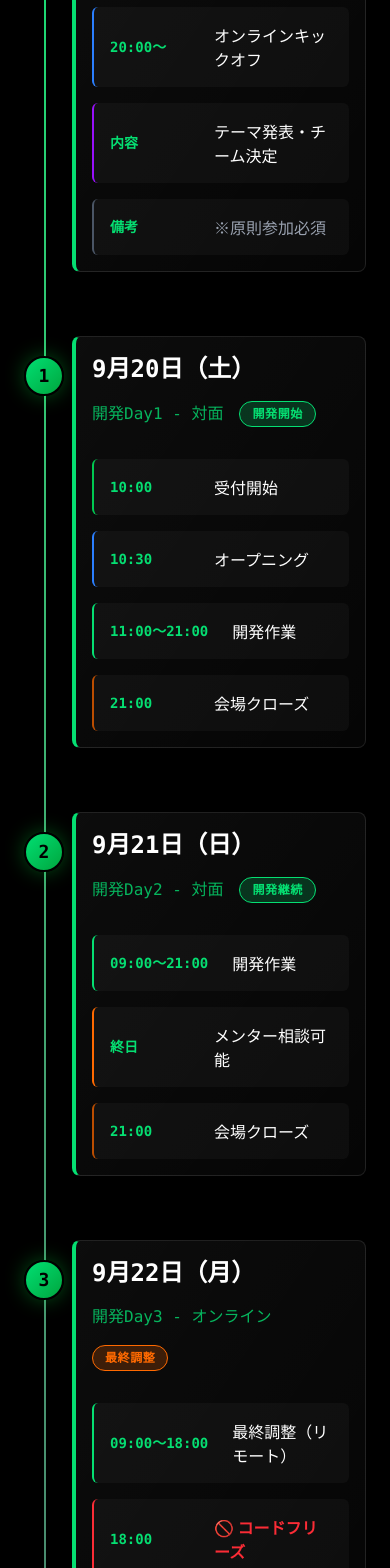
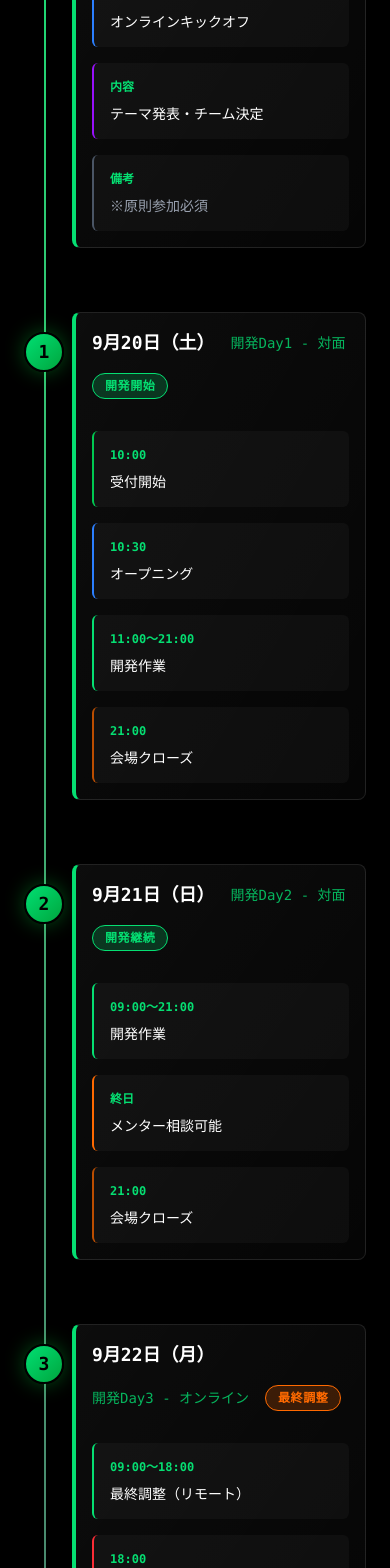
Before and after one commit to Tech-SummerCamp/TSC, a React (Vite) app: page /TSC/schedule in a window 390 px wide. Shown: the part 380-1948 px from the top of the page. Built offline with nearby package versions, Linux system fonts and the light colour scheme.

Commit message:
スケジュールのモバイルUI修正

```diff
--- a/src/pages/2025/Schedule.tsx
+++ b/src/pages/2025/Schedule.tsx
@@ -4,7 +4,7 @@ const Schedule = () => {
     <div className="pt-8">
       <section className="">
         <div className="container mx-auto px-6">
-          <h1 className="text-5xl md:text-6xl font-mono font-bold text-center mb-12 md:mb-16">
+          <h1 className="text-3xl sm:text-4xl md:text-5xl lg:text-6xl font-mono font-bold text-center mb-8 sm:mb-10 md:mb-12 lg:mb-16">
             <span className="glitch" data-text="SCHEDULE">SCHEDULE</span>
           </h1>
 
@@ -17,22 +17,22 @@ const Schedule = () => {
               </div>
               <div className="bg-gradient-to-br from-white/5 to-white/2 border border-white/10 border-l-4 border-l-green-400 rounded-lg p-4 md:p-8 transition-all duration-300 hover:border-green-400 hover:translate-x-2 hover:shadow-[0_10px_30px_rgba(0,255,65,0.1)] relative overflow-hidden before:absolute before:top-0 before:left-0 before:right-0 before:h-0.5 before:bg-gradient-to-r before:from-green-400 before:to-transparent before:scale-x-0 hover:before:scale-x-100 before:transition-transform before:duration-300">
                 <div className="flex items-center gap-4 mb-8 flex-wrap">
-                  <h3 className="font-mono text-2xl font-bold text-white">9月17日（水）</h3>
-                  <span className="font-mono text-base text-green-400 opacity-80">キックオフ - オンライン</span>
+                  <h3 className="font-mono text-lg sm:text-xl md:text-2xl font-bold text-white">9月17日（水）</h3>
+                  <span className="font-mono text-sm sm:text-base text-green-400 opacity-80">キックオフ - オンライン</span>
                   <span className="px-3 py-1 rounded-full font-mono text-xs font-semibold uppercase tracking-wider bg-blue-500/20 text-blue-500 border border-blue-500">事前準備</span>
                 </div>
                 <div className="flex flex-col gap-4">
-                  <div className="flex items-center gap-6 p-4 bg-white/3 rounded-md border-l-2 border-l-blue-500 transition-all duration-300 hover:bg-white/5 hover:translate-x-1">
-                    <span className="font-mono text-sm font-semibold text-green-400 min-w-[80px] md:min-w-[120px]">20:00〜</span>
-                    <span className="text-base text-white flex-1">オンラインキックオフ</span>
+                  <div className="flex flex-col sm:flex-row sm:items-center gap-2 sm:gap-6 p-4 bg-white/3 rounded-md border-l-2 border-l-blue-500 transition-all duration-300 hover:bg-white/5 hover:translate-x-1">
+                    <span className="font-mono text-xs sm:text-sm font-semibold text-green-400 min-w-[60px] sm:min-w-[80px] md:min-w-[120px]">20:00〜</span>
+                    <span className="text-sm sm:text-base text-white flex-1">オンラインキックオフ</span>
                   </div>
-                  <div className="flex items-center gap-6 p-4 bg-white/3 rounded-md border-l-2 border-l-purple-600 transition-all duration-300 hover:bg-white/5 hover:translate-x-1">
-                    <span className="font-mono text-sm font-semibold text-green-400 min-w-[80px] md:min-w-[120px]">内容</span>
-                    <span className="text-base text-white flex-1">テーマ発表・チーム決定</span>
+                  <div className="flex flex-col sm:flex-row sm:items-center gap-2 sm:gap-6 p-4 bg-white/3 rounded-md border-l-2 border-l-purple-600 transition-all duration-300 hover:bg-white/5 hover:translate-x-1">
+                    <span className="font-mono text-xs sm:text-sm font-semibold text-green-400 min-w-[60px] sm:min-w-[80px] md:min-w-[120px]">内容</span>
+                    <span className="text-sm sm:text-base text-white flex-1">テーマ発表・チーム決定</span>
                   </div>
-                  <div className="flex items-center gap-6 p-4 bg-white/3 rounded-md border-l-2 border-l-gray-600 transition-all duration-300 hover:bg-white/5 hover:translate-x-1">
-                    <span className="font-mono text-sm font-semibold text-green-400 min-w-[80px] md:min-w-[120px]">備考</span>
-                    <span className="text-base text-gray-400 flex-1">※原則参加必須</span>
+                  <div className="flex flex-col sm:flex-row sm:items-center gap-2 sm:gap-6 p-4 bg-white/3 rounded-md border-l-2 border-l-gray-600 transition-all duration-300 hover:bg-white/5 hover:translate-x-1">
+                    <span className="font-mono text-xs sm:text-sm font-semibold text-green-400 min-w-[60px] sm:min-w-[80px] md:min-w-[120px]">備考</span>
+                    <span className="text-sm sm:text-base text-gray-400 flex-1">※原則参加必須</span>
                   </div>
                 </div>
               </div>
@@ -44,26 +44,26 @@ const Schedule = () => {
               </div>
               <div className="bg-gradient-to-br from-white/5 to-white/2 border border-white/10 border-l-4 border-l-green-400 rounded-lg p-4 md:p-8 transition-all duration-300 hover:border-green-400 hover:translate-x-2 hover:shadow-[0_10px_30px_rgba(0,255,65,0.1)] relative overflow-hidden before:absolute before:top-0 before:left-0 before:right-0 before:h-0.5 before:bg-gradient-to-r before:from-green-400 before:to-transparent before:scale-x-0 hover:before:scale-x-100 before:transition-transform before:duration-300">
                 <div className="flex items-center gap-4 mb-8 flex-wrap">
-                  <h3 className="font-mono text-2xl font-bold text-white">9月20日（土）</h3>
-                  <span className="font-mono text-base text-green-400 opacity-80">開発Day1 - 対面</span>
+                  <h3 className="font-mono text-lg sm:text-xl md:text-2xl font-bold text-white">9月20日（土）</h3>
+                  <span className="font-mono text-sm sm:text-base text-green-400 opacity-80">開発Day1 - 対面</span>
                   <span className="px-3 py-1 rounded-full font-mono text-xs font-semibold uppercase tracking-wider bg-green-400/20 text-green-400 border border-green-400">開発開始</span>
                 </div>
                 <div className="flex flex-col gap-4">
-                  <div className="flex items-center gap-6 p-4 bg-white/3 rounded-md border-l-2 border-l-green-500 transition-all duration-300 hover:bg-white/5 hover:translate-x-1">
-                    <span className="font-mono text-sm font-semibold text-green-400 min-w-[80px] md:min-w-[120px]">10:00</span>
-                    <span className="text-base text-white flex-1">受付開始</span>
+                  <div className="flex flex-col sm:flex-row sm:items-center gap-2 sm:gap-6 p-4 bg-white/3 rounded-md border-l-2 border-l-green-500 transition-all duration-300 hover:bg-white/5 hover:translate-x-1">
+                    <span className="font-mono text-xs sm:text-sm font-semibold text-green-400 min-w-[60px] sm:min-w-[80px] md:min-w-[120px]">10:00</span>
+                    <span className="text-sm sm:text-base text-white flex-1">受付開始</span>
                   </div>
-                  <div className="flex items-center gap-6 p-4 bg-white/3 rounded-md border-l-2 border-l-blue-500 transition-all duration-300 hover:bg-white/5 hover:translate-x-1">
-                    <span className="font-mono text-sm font-semibold text-green-400 min-w-[80px] md:min-w-[120px]">10:30</span>
-                    <span className="text-base text-white flex-1">オープニング</span>
+                  <div className="flex flex-col sm:flex-row sm:items-center gap-2 sm:gap-6 p-4 bg-white/3 rounded-md border-l-2 border-l-blue-500 transition-all duration-300 hover:bg-white/5 hover:translate-x-1">
+                    <span className="font-mono text-xs sm:text-sm font-semibold text-green-400 min-w-[60px] sm:min-w-[80px] md:min-w-[120px]">10:30</span>
+                    <span className="text-sm sm:text-base text-white flex-1">オープニング</span>
                   </div>
-                  <div className="flex items-center gap-6 p-4 bg-white/3 rounded-md border-l-2 border-l-green-400 transition-all duration-300 hover:bg-white/5 hover:translate-x-1">
-                    <span className="font-mono text-sm font-semibold text-green-400 min-w-[80px] md:min-w-[120px]">11:00〜21:00</span>
-                    <span className="text-base text-white flex-1">開発作業</span>
+                  <div className="flex flex-col sm:flex-row sm:items-center gap-2 sm:gap-6 p-4 bg-white/3 rounded-md border-l-2 border-l-green-400 transition-all duration-300 hover:bg-white/5 hover:translate-x-1">
+                    <span className="font-mono text-xs sm:text-sm font-semibold text-green-400 min-w-[60px] sm:min-w-[80px] md:min-w-[120px]">11:00〜21:00</span>
+                    <span className="text-sm sm:text-base text-white flex-1">開発作業</span>
                   </div>
-                  <div className="flex items-center gap-6 p-4 bg-white/3 rounded-md border-l-2 border-l-amber-700 transition-all duration-300 hover:bg-white/5 hover:translate-x-1">
-                    <span className="font-mono text-sm font-semibold text-green-400 min-w-[80px] md:min-w-[120px]">21:00</span>
-                    <span className="text-base text-white flex-1">会場クローズ</span>
+                  <div className="flex flex-col sm:flex-row sm:items-center gap-2 sm:gap-6 p-4 bg-white/3 rounded-md border-l-2 border-l-amber-700 transition-all duration-300 hover:bg-white/5 hover:translate-x-1">
+                    <span className="font-mono text-xs sm:text-sm font-semibold text-green-400 min-w-[60px] sm:min-w-[80px] md:min-w-[120px]">21:00</span>
+                    <span className="text-sm sm:text-base text-white flex-1">会場クローズ</span>
                   </div>
                 </div>
               </div>
@@ -75,22 +75,22 @@ const Schedule = () => {
               </div>
               <div className="bg-gradient-to-br from-white/5 to-white/2 border border-white/10 border-l-4 border-l-green-400 rounded-lg p-4 md:p-8 transition-all duration-300 hover:border-green-400 hover:translate-x-2 hover:shadow-[0_10px_30px_rgba(0,255,65,0.1)] relative overflow-hidden before:absolute before:top-0 before:left-0 before:right-0 before:h-0.5 before:bg-gradient-to-r before:from-green-400 before:to-transparent before:scale-x-0 hover:before:scale-x-100 before:transition-transform before:duration-300">
                 <div className="flex items-center gap-4 mb-8 flex-wrap">
-                  <h3 className="font-mono text-2xl font-bold text-white">9月21日（日）</h3>
-                  <span className="font-mono text-base text-green-400 opacity-80">開発Day2 - 対面</span>
+                  <h3 className="font-mono text-lg sm:text-xl md:text-2xl font-bold text-white">9月21日（日）</h3>
+                  <span className="font-mono text-sm sm:text-base text-green-400 opacity-80">開発Day2 - 対面</span>
                   <span className="px-3 py-1 rounded-full font-mono text-xs font-semibold uppercase tracking-wider bg-green-400/20 text-green-400 border border-green-400">開発継続</span>
                 </div>
                 <div className="flex flex-col gap-4">
-                  <div className="flex items-center gap-6 p-4 bg-white/3 rounded-md border-l-2 border-l-green-400 transition-all duration-300 hover:bg-white/5 hover:translate-x-1">
-                    <span className="font-mono text-sm font-semibold text-green-400 min-w-[80px] md:min-w-[120px]">09:00〜21:00</span>
-                    <span className="text-base text-white flex-1">開発作業</span>
+                  <div className="flex flex-col sm:flex-row sm:items-center gap-2 sm:gap-6 p-4 bg-white/3 rounded-md border-l-2 border-l-green-400 transition-all duration-300 hover:bg-white/5 hover:translate-x-1">
+                    <span className="font-mono text-xs sm:text-sm font-semibold text-green-400 min-w-[60px] sm:min-w-[80px] md:min-w-[120px]">09:00〜21:00</span>
+                    <span className="text-sm sm:text-base text-white flex-1">開発作業</span>
                   </div>
-                  <div className="flex items-center gap-6 p-4 bg-white/3 rounded-md border-l-2 border-l-orange-500 transition-all duration-300 hover:bg-white/5 hover:translate-x-1">
-                    <span className="font-mono text-sm font-semibold text-green-400 min-w-[80px] md:min-w-[120px]">終日</span>
-                    <span className="text-base text-white flex-1">メンター相談可能</span>
+                  <div className="flex flex-col sm:flex-row sm:items-center gap-2 sm:gap-6 p-4 bg-white/3 rounded-md border-l-2 border-l-orange-500 transition-all duration-300 hover:bg-white/5 hover:translate-x-1">
+                    <span className="font-mono text-xs sm:text-sm font-semibold text-green-400 min-w-[60px] sm:min-w-[80px] md:min-w-[120px]">終日</span>
+                    <span className="text-sm sm:text-base text-white flex-1">メンター相談可能</span>
                   </div>
-                  <div className="flex items-center gap-6 p-4 bg-white/3 rounded-md border-l-2 border-l-amber-700 transition-all duration-300 hover:bg-white/5 hover:translate-x-1">
-                    <span className="font-mono text-sm font-semibold text-green-400 min-w-[80px] md:min-w-[120px]">21:00</span>
-                    <span className="text-base text-white flex-1">会場クローズ</span>
+                  <div className="flex flex-col sm:flex-row sm:items-center gap-2 sm:gap-6 p-4 bg-white/3 rounded-md border-l-2 border-l-amber-700 transition-all duration-300 hover:bg-white/5 hover:translate-x-1">
+                    <span className="font-mono text-xs sm:text-sm font-semibold text-green-400 min-w-[60px] sm:min-w-[80px] md:min-w-[120px]">21:00</span>
+                    <span className="text-sm sm:text-base text-white flex-1">会場クローズ</span>
                   </div>
                 </div>
               </div>
@@ -102,22 +102,22 @@ const Schedule = () => {
               </div>
               <div className="bg-gradient-to-br from-white/5 to-white/2 border border-white/10 border-l-4 border-l-green-400 rounded-lg p-4 md:p-8 transition-all duration-300 hover:border-green-400 hover:translate-x-2 hover:shadow-[0_10px_30px_rgba(0,255,65,0.1)] relative overflow-hidden before:absolute before:top-0 before:left-0 before:right-0 before:h-0.5 before:bg-gradient-to-r before:from-green-400 before:to-transparent before:scale-x-0 hover:before:scale-x-100 before:transition-transform before:duration-300">
                 <div className="flex items-center gap-4 mb-8 flex-wrap">
-                  <h3 className="font-mono text-2xl font-bold text-white">9月22日（月）</h3>
-                  <span className="font-mono text-base text-green-400 opacity-80">開発Day3 - オンライン</span>
+                  <h3 className="font-mono text-lg sm:text-xl md:text-2xl font-bold text-white">9月22日（月）</h3>
+                  <span className="font-mono text-sm sm:text-base text-green-400 opacity-80">開発Day3 - オンライン</span>
                   <span className="px-3 py-1 rounded-full font-mono text-xs font-semibold uppercase tracking-wider bg-orange-500/20 text-orange-500 border border-orange-500">最終調整</span>
                 </div>
                 <div className="flex flex-col gap-4">
-                  <div className="flex items-center gap-6 p-4 bg-white/3 rounded-md border-l-2 border-l-green-400 transition-all duration-300 hover:bg-white/5 hover:translate-x-1">
-                    <span className="font-mono text-sm font-semibold text-green-400 min-w-[80px] md:min-w-[120px]">09:00〜18:00</span>
-                    <span className="text-base text-white flex-1">最終調整（リモート）</span>
+                  <div className="flex flex-col sm:flex-row sm:items-center gap-2 sm:gap-6 p-4 bg-white/3 rounded-md border-l-2 border-l-green-400 transition-all duration-300 hover:bg-white/5 hover:translate-x-1">
+                    <span className="font-mono text-xs sm:text-sm font-semibold text-green-400 min-w-[60px] sm:min-w-[80px] md:min-w-[120px]">09:00〜18:00</span>
+                    <span className="text-sm sm:text-base text-white flex-1">最終調整（リモート）</span>
                   </div>
-                  <div className="flex items-center gap-6 p-4 bg-white/3 rounded-md border-l-2 border-l-red-500 transition-all duration-300 hover:bg-white/5 hover:translate-x-1">
-                    <span className="font-mono text-sm font-semibold text-green-400 min-w-[80px] md:min-w-[120px]">18:00</span>
-                    <span className="text-base text-red-500 font-semibold flex-1">🚫 コードフリーズ</span>
+                  <div className="flex flex-col sm:flex-row sm:items-center gap-2 sm:gap-6 p-4 bg-white/3 rounded-md border-l-2 border-l-red-500 transition-all duration-300 hover:bg-white/5 hover:translate-x-1">
+                    <span className="font-mono text-xs sm:text-sm font-semibold text-green-400 min-w-[60px] sm:min-w-[80px] md:min-w-[120px]">18:00</span>
+                    <span className="text-sm sm:text-base text-red-500 font-semibold flex-1">🚫 コードフリーズ</span>
                   </div>
-                  <div className="flex items-center gap-6 p-4 bg-white/3 rounded-md border-l-2 border-l-purple-600 transition-all duration-300 hover:bg-white/5 hover:translate-x-1">
-                    <span className="font-mono text-sm font-semibold text-green-400 min-w-[80px] md:min-w-[120px]">18:00〜</span>
-                    <span className="text-base text-white flex-1">審査開始</span>
+                  <div className="flex flex-col sm:flex-row sm:items-center gap-2 sm:gap-6 p-4 bg-white/3 rounded-md border-l-2 border-l-purple-600 transition-all duration-300 hover:bg-white/5 hover:translate-x-1">
+                    <span className="font-mono text-xs sm:text-sm font-semibold text-green-400 min-w-[60px] sm:min-w-[80px] md:min-w-[120px]">18:00〜</span>
+                    <span className="text-sm sm:text-base text-white flex-1">審査開始</span>
                   </div>
                 </div>
               </div>
@@ -129,42 +129,42 @@ const Schedule = () => {
               </div>
               <div className="bg-gradient-to-br from-white/5 to-white/2 border border-white/10 border-l-4 border-l-green-400 rounded-lg p-4 md:p-8 transition-all duration-300 hover:border-green-400 hover:translate-x-2 hover:shadow-[0_10px_30px_rgba(0,255,65,0.1)] relative overflow-hidden before:absolute before:top-0 before:left-0 before:right-0 before:h-0.5 before:bg-gradient-to-r before:from-green-400 before:to-transparent before:scale-x-0 hover:before:scale-x-100 before:transition-transform before:duration-300">
                 <div className="flex items-center gap-4 mb-8 flex-wrap">
-                  <h3 className="font-mono text-2xl font-bold text-white">9月23日（火・祝）</h3>
-                  <span className="font-mono text-base text-green-400 opacity-80">最終発表会 - 対面</span>
+                  <h3 className="font-mono text-lg sm:text-xl md:text-2xl font-bold text-white">9月23日（火・祝）</h3>
+                  <span className="font-mono text-sm sm:text-base text-green-400 opacity-80">最終発表会 - 対面</span>
                   <span className="px-3 py-1 rounded-full font-mono text-xs font-semibold uppercase tracking-wider bg-white/20 text-white border border-white">発表</span>
                 </div>
                 <div className="grid grid-cols-1 md:grid-cols-2 gap-8">
                   <div className="bg-white/2 rounded-lg p-6 border border-white/10">
-                    <h4 className="font-mono text-lg text-green-400 mb-6 text-center pb-2 border-b border-green-400/30">午前</h4>
+                    <h4 className="font-mono text-base sm:text-lg text-green-400 mb-6 text-center pb-2 border-b border-green-400/30">午前</h4>
                     <div className="flex flex-col gap-4">
-                      <div className="flex items-center gap-6 p-4 bg-white/3 rounded-md border-l-2 border-l-green-500 transition-all duration-300 hover:bg-white/5 hover:translate-x-1">
-                        <span className="font-mono text-sm font-semibold text-green-400 min-w-[80px] md:min-w-[120px]">10:45</span>
-                        <span className="text-base text-white flex-1">開場・受付</span>
+                      <div className="flex flex-col sm:flex-row sm:items-center gap-2 sm:gap-6 p-4 bg-white/3 rounded-md border-l-2 border-l-green-500 transition-all duration-300 hover:bg-white/5 hover:translate-x-1">
+                        <span className="font-mono text-xs sm:text-sm font-semibold text-green-400 min-w-[60px] sm:min-w-[80px] md:min-w-[120px]">10:45</span>
+                        <span className="text-sm sm:text-base text-white flex-1">開場・受付</span>
                       </div>
-                      <div className="flex items-center gap-6 p-4 bg-white/3 rounded-md border-l-2 border-l-gray-600 transition-all duration-300 hover:bg-white/5 hover:translate-x-1">
-                        <span className="font-mono text-sm font-semibold text-green-400 min-w-[80px] md:min-w-[120px]">11:30〜13:00</span>
-                        <span className="text-base text-white flex-1">昼食・準備時間</span>
+                      <div className="flex flex-col sm:flex-row sm:items-center gap-2 sm:gap-6 p-4 bg-white/3 rounded-md border-l-2 border-l-gray-600 transition-all duration-300 hover:bg-white/5 hover:translate-x-1">
+                        <span className="font-mono text-xs sm:text-sm font-semibold text-green-400 min-w-[60px] sm:min-w-[80px] md:min-w-[120px]">11:30〜13:00</span>
+                        <span className="text-sm sm:text-base text-white flex-1">昼食・準備時間</span>
                       </div>
                     </div>
                   </div>
                   <div className="bg-white/2 rounded-lg p-6 border border-white/10">
-                    <h4 className="font-mono text-lg text-green-400 mb-6 text-center pb-2 border-b border-green-400/30">午後</h4>
+                    <h4 className="font-mono text-base sm:text-lg text-green-400 mb-6 text-center pb-2 border-b border-green-400/30">午後</h4>
                     <div className="flex flex-col gap-4">
-                      <div className="flex items-center gap-6 p-4 bg-white/3 rounded-md border-l-2 border-l-blue-500 transition-all duration-300 hover:bg-white/5 hover:translate-x-1">
-                        <span className="font-mono text-sm font-semibold text-green-400 min-w-[80px] md:min-w-[120px]">13:15〜14:30</span>
-                        <span className="text-base text-white flex-1">開会式・スポンサーLT</span>
+                      <div className="flex flex-col sm:flex-row sm:items-center gap-2 sm:gap-6 p-4 bg-white/3 rounded-md border-l-2 border-l-blue-500 transition-all duration-300 hover:bg-white/5 hover:translate-x-1">
+                        <span className="font-mono text-xs sm:text-sm font-semibold text-green-400 min-w-[60px] sm:min-w-[80px] md:min-w-[120px]">13:15〜14:30</span>
+                        <span className="text-sm sm:text-base text-white flex-1">開会式・スポンサーLT</span>
                       </div>
-                      <div className="flex items-center gap-6 p-4 bg-white/3 rounded-md border-l-2 border-l-pink-600 transition-all duration-300 hover:bg-white/5 hover:translate-x-1">
-                        <span className="font-mono text-sm font-semibold text-green-400 min-w-[80px] md:min-w-[120px]">14:30〜15:50</span>
-                        <span className="text-base text-white flex-1">成果発表</span>
+                      <div className="flex flex-col sm:flex-row sm:items-center gap-2 sm:gap-6 p-4 bg-white/3 rounded-md border-l-2 border-l-pink-600 transition-all duration-300 hover:bg-white/5 hover:translate-x-1">
+                        <span className="font-mono text-xs sm:text-sm font-semibold text-green-400 min-w-[60px] sm:min-w-[80px] md:min-w-[120px]">14:30〜15:50</span>
+                        <span className="text-sm sm:text-base text-white flex-1">成果発表</span>
                       </div>
-                      <div className="flex items-center gap-6 p-4 bg-white/3 rounded-md border-l-2 border-l-yellow-500 transition-all duration-300 hover:bg-white/5 hover:translate-x-1">
-                        <span className="font-mono text-sm font-semibold text-green-400 min-w-[80px] md:min-w-[120px]">15:50〜17:30</span>
-                        <span className="text-base text-white flex-1">表彰式・懇親会</span>
+                      <div className="flex flex-col sm:flex-row sm:items-center gap-2 sm:gap-6 p-4 bg-white/3 rounded-md border-l-2 border-l-yellow-500 transition-all duration-300 hover:bg-white/5 hover:translate-x-1">
+                        <span className="font-mono text-xs sm:text-sm font-semibold text-green-400 min-w-[60px] sm:min-w-[80px] md:min-w-[120px]">15:50〜17:30</span>
+                        <span className="text-sm sm:text-base text-white flex-1">表彰式・懇親会</span>
                       </div>
-                      <div className="flex items-center gap-6 p-4 bg-white/3 rounded-md border-l-2 border-l-amber-700 transition-all duration-300 hover:bg-white/5 hover:translate-x-1">
-                        <span className="font-mono text-sm font-semibold text-green-400 min-w-[80px] md:min-w-[120px]">18:00</span>
-                        <span className="text-base text-white flex-1">完全終了</span>
+                      <div className="flex flex-col sm:flex-row sm:items-center gap-2 sm:gap-6 p-4 bg-white/3 rounded-md border-l-2 border-l-amber-700 transition-all duration-300 hover:bg-white/5 hover:translate-x-1">
+                        <span className="font-mono text-xs sm:text-sm font-semibold text-green-400 min-w-[60px] sm:min-w-[80px] md:min-w-[120px]">18:00</span>
+                        <span className="text-sm sm:text-base text-white flex-1">完全終了</span>
                       </div>
                     </div>
                   </div>
```
